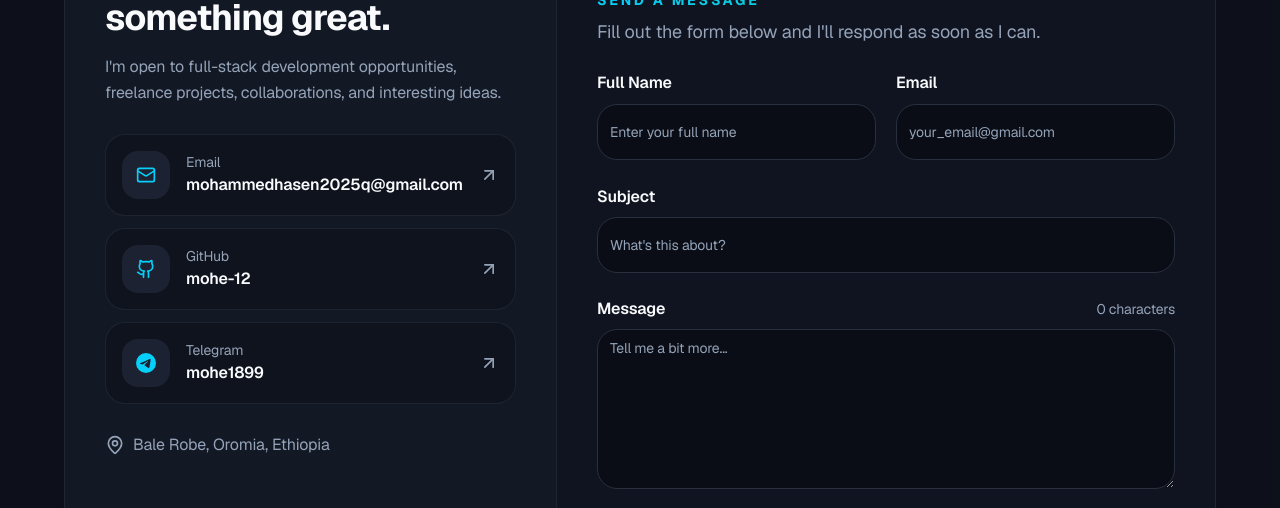
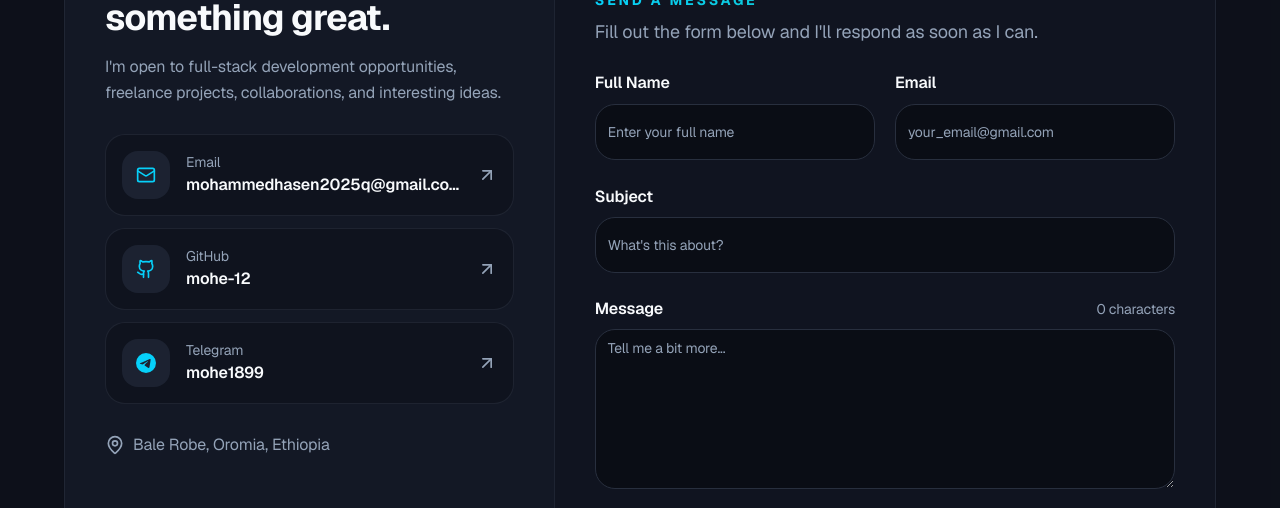
Before and after one commit to mohe-12/mohammed-personal-portfolio, a Next.js app: page / in a window 1280 px wide. Shown: the part 4424-4932 px from the top of the page. Built offline with nearby package versions, Linux system fonts and the light colour scheme.

Commit message:
Update contact.tsx

```diff
--- a/components/contact.tsx
+++ b/components/contact.tsx
@@ -159,13 +159,13 @@ export function Contact() {
         subtitle="Get in touch with me anytime."
       />
       <Card className="overflow-hidden border-border/60">
-        <div className="grid lg:grid-cols-[0.85fr_1.15fr]">
+        <div className="grid min-w-0 lg:grid-cols-[minmax(0,0.85fr)_minmax(0,1.15fr)]">
           <motion.div
             initial={{ opacity: 0, x: -20 }}
             whileInView={{ opacity: 1, x: 0 }}
             viewport={{ once: true, margin: '-80px' }}
             transition={{ duration: 0.5 }}
-            className="flex flex-col justify-center space-y-7 p-6 sm:p-8 lg:justify-start lg:p-10 lg:pt-8"
+            className="flex min-w-0 flex-col justify-center space-y-7 p-6 sm:p-8 lg:justify-start lg:p-10 lg:pt-8"
           >
             <div>
               <h3 className="max-w-md text-3xl font-bold tracking-tight text-balance md:text-4xl">
@@ -238,9 +238,9 @@ export function Contact() {
                 })}
             </motion.div>
 
-            <p className="flex items-center gap-2 text-muted-foreground">
+            <p className="flex min-w-0 items-center gap-2 text-muted-foreground">
               <MapPin className="h-5 w-5 shrink-0" />
-              {siteConfig.location}
+              <span className="min-w-0 break-words">{siteConfig.location}</span>
             </p>
           </motion.div>
 
@@ -249,7 +249,7 @@ export function Contact() {
             whileInView={{ opacity: 1, x: 0 }}
             viewport={{ once: true, margin: '-80px' }}
             transition={{ duration: 0.5 }}
-            className="border-t border-border/60 bg-background/30 p-6 sm:p-8 lg:border-l lg:border-t-0 lg:p-10"
+            className="min-w-0 border-t border-border/60 bg-background/30 p-6 sm:p-8 lg:border-l lg:border-t-0 lg:p-10"
           >
               {status === 'success' ? (
                 <div className="flex flex-col items-center justify-center gap-4 py-12 text-center">
@@ -299,11 +299,11 @@ export function Contact() {
                   </motion.div>
 
                   <motion.div
-                    className="grid gap-5 sm:grid-cols-2"
+                    className="grid min-w-0 gap-5 sm:grid-cols-2"
                     variants={contactStagger}
                   >
                     <motion.div
-                      className="space-y-2 transition-transform duration-200 focus-within:scale-[1.01]"
+                      className="min-w-0 space-y-2 transition-transform duration-200 focus-within:scale-[1.01]"
                       variants={contactItem}
                     >
                       <Label htmlFor="name" className="text-base font-semibold">Full Name</Label>
@@ -324,7 +324,7 @@ export function Contact() {
                     </motion.div>
 
                     <motion.div
-                      className="space-y-2 transition-transform duration-200 focus-within:scale-[1.01]"
+                      className="min-w-0 space-y-2 transition-transform duration-200 focus-within:scale-[1.01]"
                       variants={contactItem}
                     >
                       <Label htmlFor="email" className="text-base font-semibold">Email</Label>
```
